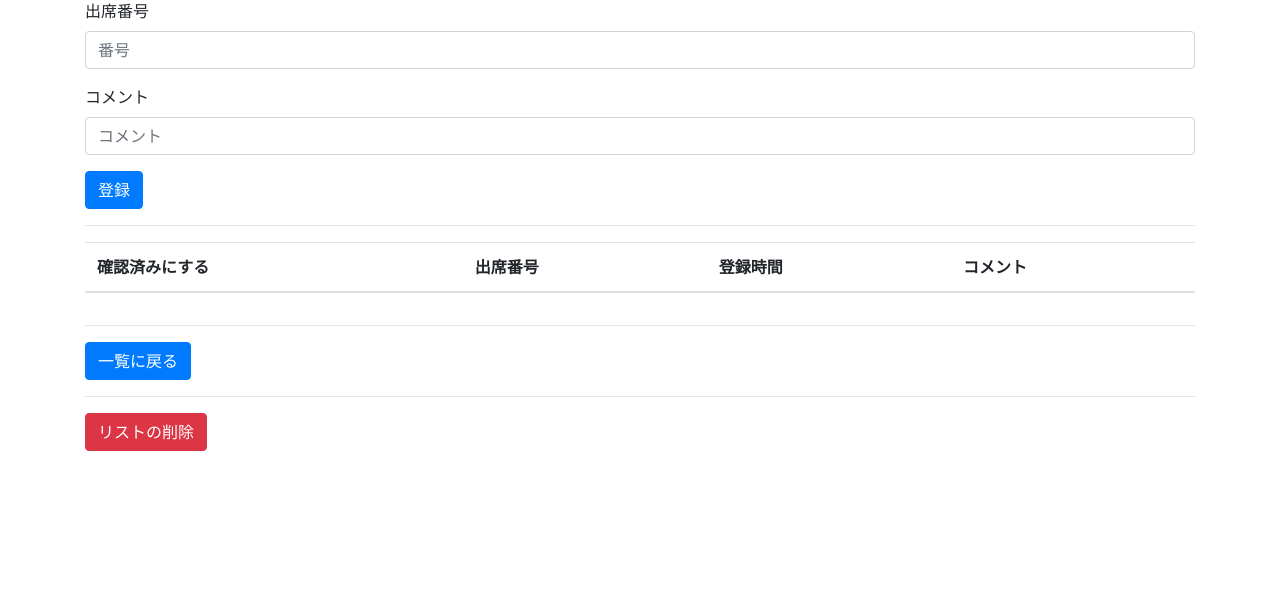
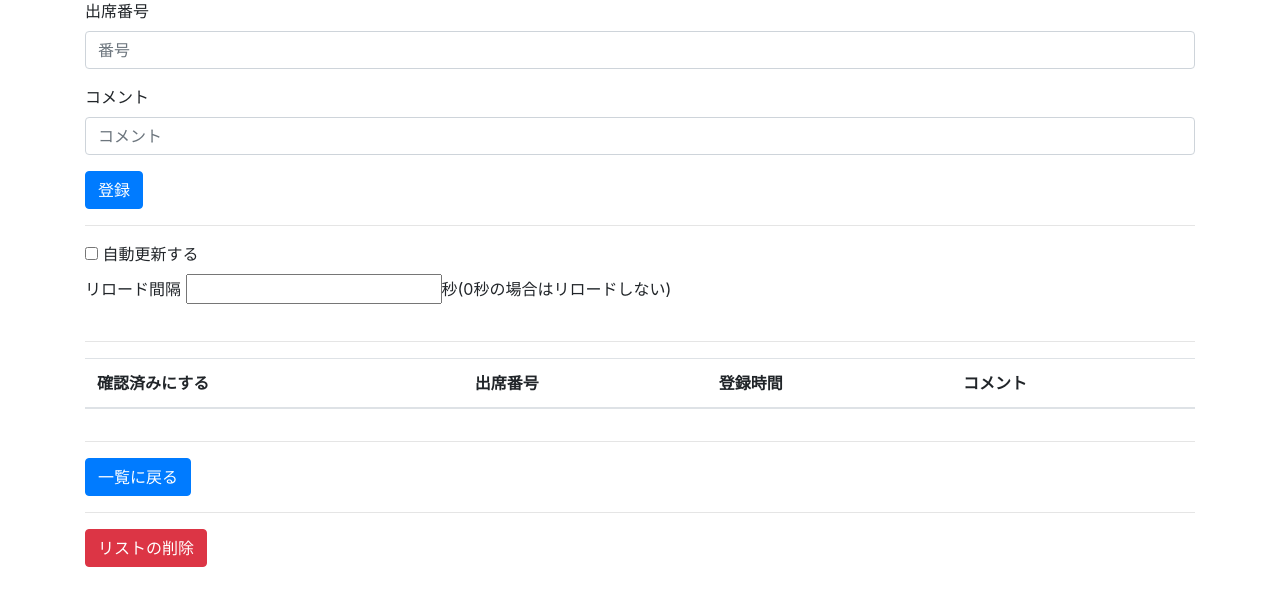
Before and after one commit to na2na-p/na2na_tools, a Node server app: template views/waitlist/views.ejs in a window 1280 px wide. Shown: the part 188-800 px from the top of the page. Run offline with Node 20, Linux system fonts and the light colour scheme; the template is opened without the code that fills it, so the values that code supplies are empty.

Commit message:
自動更新機能の追加

```diff
--- a/views/waitlist/views.ejs
+++ b/views/waitlist/views.ejs
@@ -20,18 +20,18 @@
             <div class="col-md-12">
                 <h1>ウェイティングリスト</h1>
                 <hr>
-                <h3>リスト名:<%= name %></h3>
+                <h3>リスト名:<%= name %>
+                </h3>
                 <p>
                     待機列の先頭は、リストの一番上です。<br>
                     データの反映は、ページのリロードをしてください
                 </p>
             </div>
         </div>
-        <!-- 四角で囲む -->
         <div class="row">
             <div class="col-md-12">
                 <!-- 番号とコメントを入力するフォーム -->
-                <form action="/api/waitlist/add_waitlist" method="POST">
+                <form action="/api/waitlist/add_waitlist" method="POST" id="list_form">
                     <input type="hidden" name="list_id" value="<%= id %> ">
                     <div class="form-group">
                         <label for="number">出席番号</label>
@@ -45,6 +45,23 @@
                 </form>
             </div>
         </div>
+        <hr>
+        <div class="row">
+            <div class="col-md-12">
+                <div class="form-group">
+                    <!-- トグルスイッチを配置 -->
+                    <!-- 自動リロードのオンオフ -->
+                    <label class="switch">
+                        <input type="checkbox" id="is_auto_reload" v-model="auto_reload">
+                        <span class="slider round">自動更新する</span>
+                    </label><br>
+                    <!-- リロード間隔 -->
+                    <label for="reload_interval">リロード間隔</label>
+                    <!-- 半角数字を入力する。デフォルトは5秒 -->
+                    <input type="number" id="reload_interval" v-model="reload_interval" value="">秒(0秒の場合はリロードしない)
+                </div>
+            </div>
+        </div>
         <!-- リスト一覧
         nameを表示 -->
         <hr>
@@ -52,7 +69,7 @@
             <div class="col-md-12">
                 <!--tableタグを用いて、名前と作成日を表示する。-->
                 <!--見やすい配色-->
-                <table class="table table-striped">
+                <table class="table table-striped" id="list_table">
                     <thead>
                         <tr>
                             <th>確認済みにする</th>
@@ -103,7 +120,8 @@
         <hr>
         <div class="row">
             <div class="col-md-12">
-                <a href="/api/waitlist//delete_list?id=<%= id %>" onclick="alert('本当に削除しますか？')" class="btn btn-danger">リストの削除</a>
+                <a href="/api/waitlist//delete_list?id=<%= id %>" onclick="alert('本当に削除しますか？')"
+                    class="btn btn-danger">リストの削除</a>
             </div>
         </div>
     </div>
@@ -118,8 +136,69 @@
             input.setCustomValidity("");
         } else {
             input.setCustomValidity("半角数字を入力してください");
+        } 内
+    });
+
+    //5秒ごとにリロードする
+    //id=is_autoreloadのチェックボックスがチェックされている場合
+    // リロード間隔をid=reload_interval取得して、その値を設定する
+    // リロード間隔が0以下の場合は、リロードしない
+    // リロード間隔が0以上の場合は、リロードする
+    var auto_reload = document.getElementById("is_auto_reload");
+    var reload_interval = document.getElementById("reload_interval");
+    //セッションにis_auto_reloadとreload_intervalがある場合
+    window.onload = function () {
+        // if (sessionStorage.getItem("is_auto_reload") && sessionStorage.getItem("reload_interval")) {
+            auto_reload.checked = sessionStorage.getItem("is_auto_reload");
+            reload_interval.value = sessionStorage.getItem("reload_interval");
+        // }
+        if (auto_reload.checked) {
+            setInterval(function () {
+                location.reload();
+            }, reload_interval.value * 1000);
+        }
+    }
+
+    //自動リロードのチェックボックスがチェックされた時
+    // リロード間隔をid=reload_interval取得して、その値を設定する
+    // リロード間隔が0以下の場合は、リロードしない
+    // リロード間隔が0以上の場合は、リロードする
+    auto_reload.addEventListener("change", function (e) {
+        //セッションに自動リロードのチェック状態を保存
+        sessionStorage.setItem("is_auto_reload", auto_reload.checked);
+        //リロード間隔の値を保存
+        sessionStorage.setItem("reload_interval", reload_interval.value);
+        if (auto_reload.checked) {
+            setInterval(function () {
+                location.reload();
+            }, reload_interval.value * 1000);
         }
     });
+
+    reload_interval.addEventListener("change", function (e) {
+        //セッションに自動リロードのチェック状態を保存
+        sessionStorage.setItem("is_auto_reload", auto_reload.checked);
+        //リロード間隔の値を保存
+        sessionStorage.setItem("reload_interval", reload_interval.value);
+        if (auto_reload.checked) {
+            setInterval(function () {
+                location.reload();
+            }, reload_interval.value * 1000);
+        }
+    });
+
+
+    //id=reload_intervalのフォームのニューメリックチェック
+    reload_interval.addEventListener("input", function (e) {
+        var input = e.target;
+        var regex = /^[0-9]+$/;
+        if (regex.test(input.value)) {
+            input.setCustomValidity("");
+        } else {
+            input.setCustomValidity("半角数字を入力してください");
+        }
+    });
+
 
 
 </script>
```
